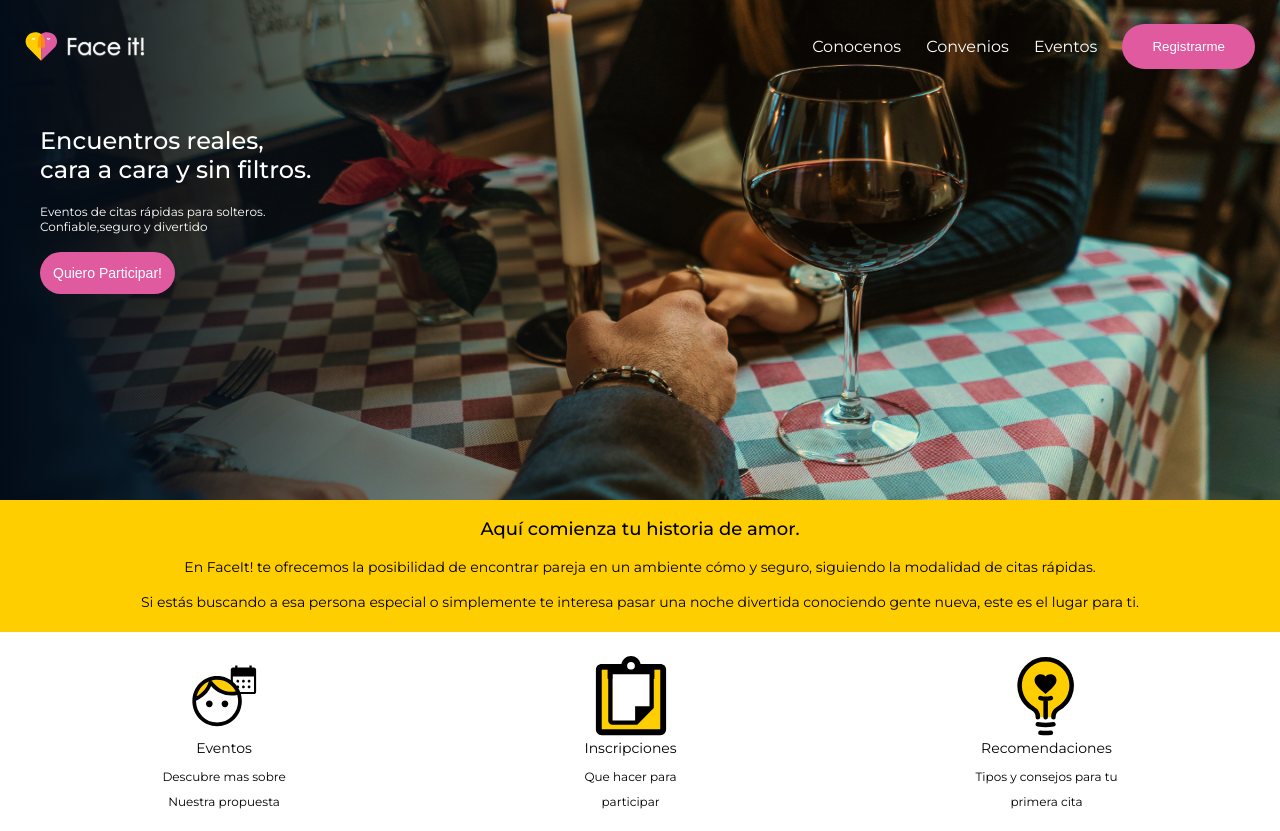
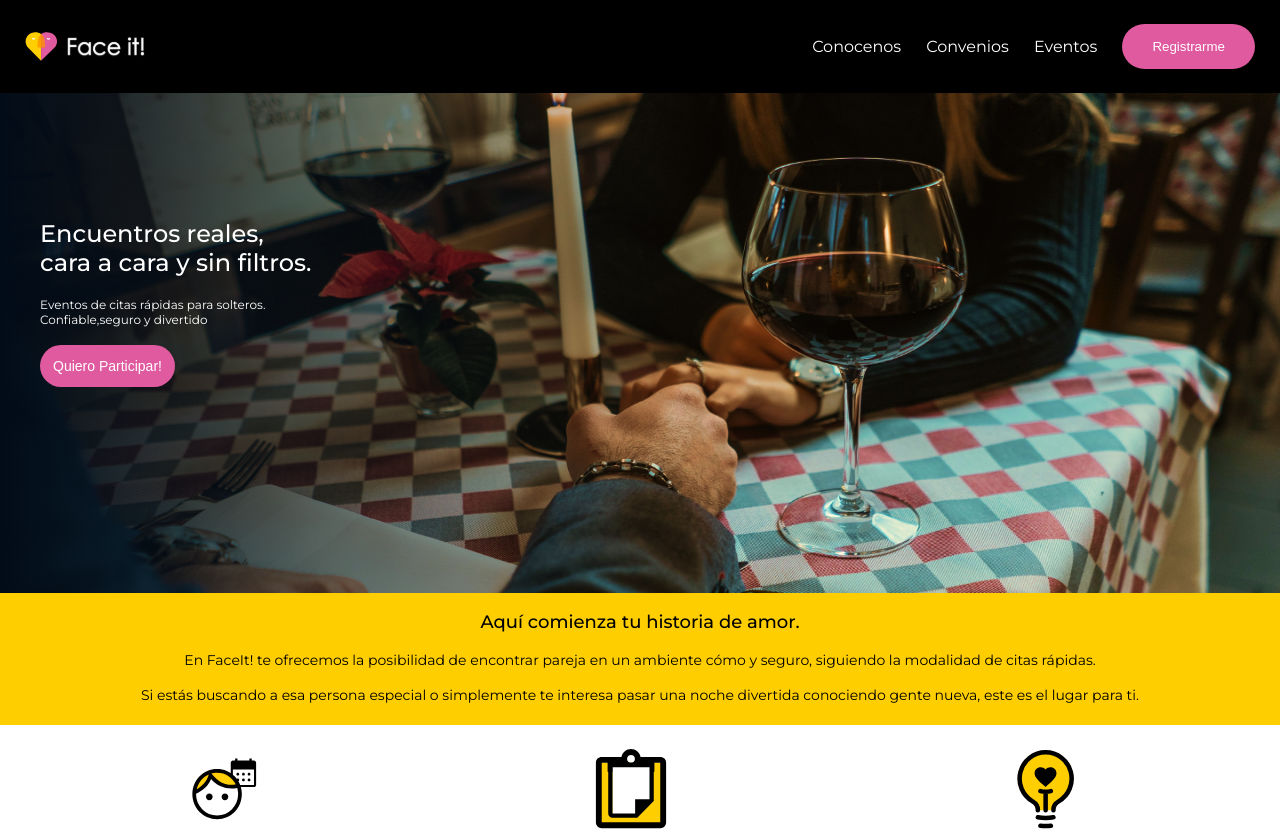
Before and after one commit to germankern/Face-It, a Next.js app: page / in a window 1280 px wide. Shown: the top 831 px of the page. Built offline with nearby package versions, Linux system fonts and the light colour scheme.

Commit message:
correciones

```diff
--- a/src/components/Navbar/styles.module.css
+++ b/src/components/Navbar/styles.module.css
@@ -24,10 +24,8 @@
     display: flex;
     justify-content: space-between;
     height: 93px;
-    position: absolute;
     z-index: 100;
     width: 100%;
-    background: none;
   }
   .containerMobileNavbar {
     display: none;
```
